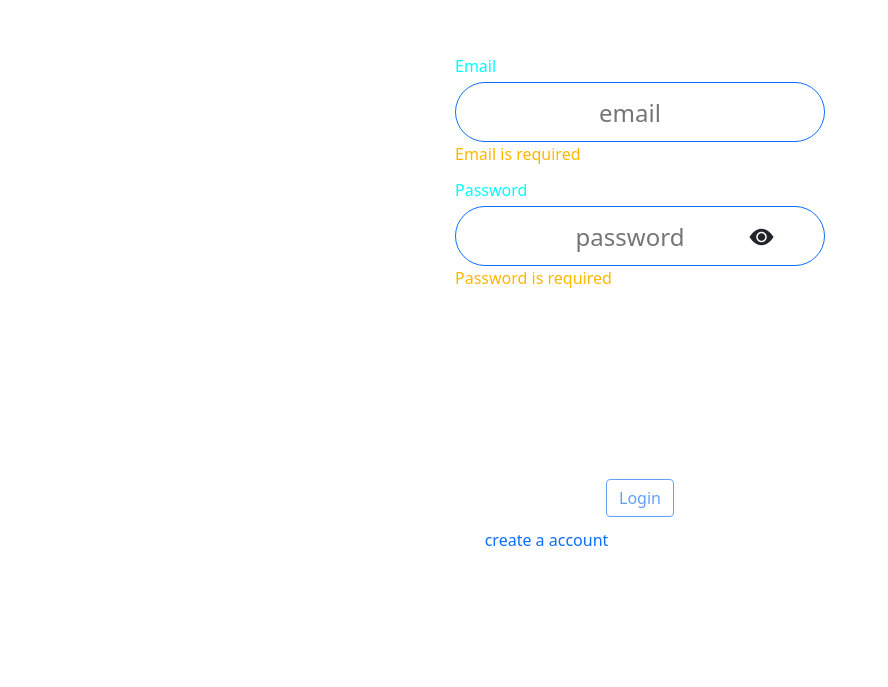
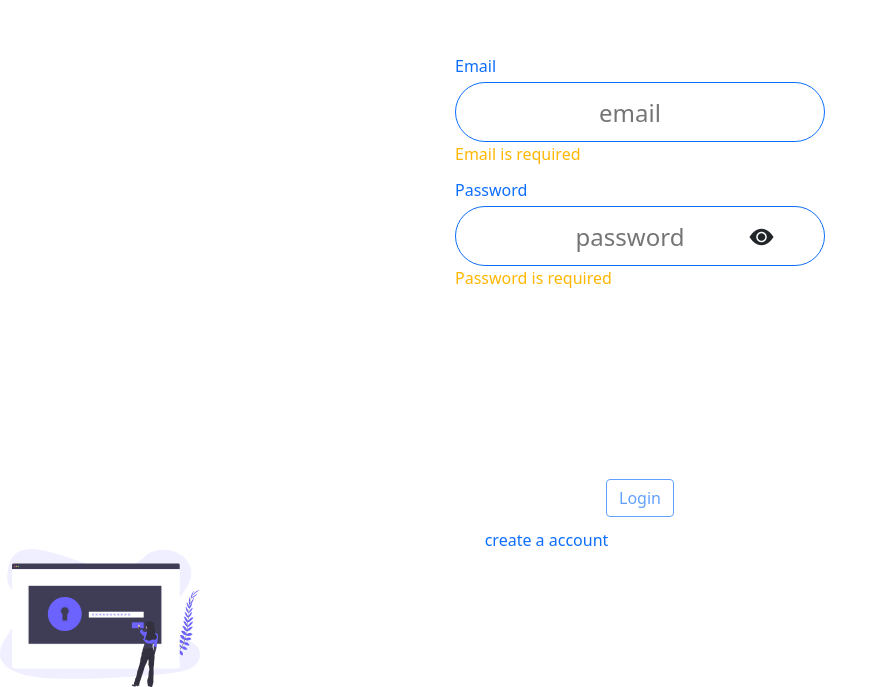
Before and after one commit to eldhopaulose/ArcLibrary, an Angular app: page /login-component in a window 1280 px wide. Shown: the part 113-800 px from the top of the page, without its empty margins (0-888 px from the left). Built offline with nearby package versions, Linux system fonts and the light colour scheme; a web font is replaced by a local one.

Commit message:
login completed

```diff
--- a/src/app/login/login.component.html
+++ b/src/app/login/login.component.html
@@ -2,7 +2,7 @@
   <form [formGroup]="loginForm" (ngSubmit)="onSubmit()">
     <div class="login-email">
       <label class="email-e">
-        <p>Email</p>
+        <p class="text-primary">Email</p>
         <input
           type="text"
           class="email-input"
@@ -29,7 +29,7 @@
     </div>
     <div class="login-password">
       <label>
-        <p>Password</p>
+        <p class="text-primary">Password</p>
         <input
           type="password"
           [type]="hide ? 'password' : 'text'"
@@ -67,7 +67,7 @@
       >create a account</a
     >
   </div>
-  <!-- <div class="login-img">
+  <div class="login-img">
     <img src="../../assets/login.svg" alt="login" />
-  </div> -->
+  </div>
 </div>
--- a/src/app/login/login.component.scss
+++ b/src/app/login/login.component.scss
@@ -1,14 +1,6 @@
-
 .login-container {
-    background-image   : url("../../assets/main.jpg");
     max-width : 100%;
     max-height: 100vh;
-    // background-repeat: no-repeat;
-    // position: relative;
-
-    // margin-left: auto;
-    // margin-right: auto;
-
 
     form {
         .login-email {
@@ -21,12 +13,9 @@
             .email-e {
 
                 p {
-                    color : aqua;
                     margin: 0 0 4px 0;
 
-                    input {
-
-                    }
+                    input {}
                 }
             }
 
@@ -44,16 +33,18 @@
         }
     }
 
+
     .create-account {
-        position: absolute;
-        display: flex;
-        flex-wrap: wrap;
+        position       : absolute;
+        display        : flex;
+        flex-wrap      : wrap;
         justify-content: center;
-        margin: 0 0 135px 0;
-        right: 187px;
-       a{
-        text-decoration: none;
-       }
+        margin         : 0 0 135px 0;
+        right          : 187px;
+
+        a {
+            text-decoration: none;
+        }
     }
 
     .login-password {
@@ -65,20 +56,20 @@
 
         label {
             p {
-                color: aqua;
                 margin: 41px 0 4px 0;
             }
 
             input {
 
-                height: 60px;
-                width: 100%;
-                font-size: 1.5em;
+                height       : 60px;
+                width        : 100%;
+                font-size    : 1.5em;
                 border-radius: 30px;
-                text-align: center;
-                transition: width 0.5s;
+                text-align   : center;
+                transition   : width 0.5s;
                 padding-right: 20px;
-                outline: none;
+                outline      : none;
+                font-family  : inherit;
 
             }
 
@@ -90,23 +81,29 @@
         }
     }
 }
-.email-input {  height: 60px;
-    width: 100%;
-    font-size: 1.5em;
+
+.email-input {
+    height       : 60px;
+    width        : 100%;
+    font-size    : 1.5em;
     border-radius: 30px;
-    text-align: center;
-    transition: width 0.5s;
+    text-align   : center;
+    transition   : width 0.5s;
     padding-right: 20px;
-    outline: none;}
-i{    display: flex;
-    flex-wrap: wrap;
+    font-family  : inherit;
+    outline      : none;
+}
+
+i {
+    display        : flex;
+    flex-wrap      : wrap;
     justify-content: center;
-    cursor: pointer;
-    position: absolute;
-    font-size: 1.5em;
-    top: 88px;
-    left: 243px;
-    border: none;
+    cursor         : pointer;
+    position       : absolute;
+    font-size      : 1.5em;
+    top            : 88px;
+    left           : 243px;
+    border         : none;
 }
 
 
@@ -115,6 +112,14 @@ i{    display: flex;
     color       : red;
 
 }
-.boder-color{
+
+.boder-color {
     border: 1px solid #0d6efd;
 }
+
+.login-img {
+    img {
+        max-width: 200px;
+        position : absolute;
+    }
+}
```
Also changed, not shown: 1 other file (tests, documents, lock files or other folders).
